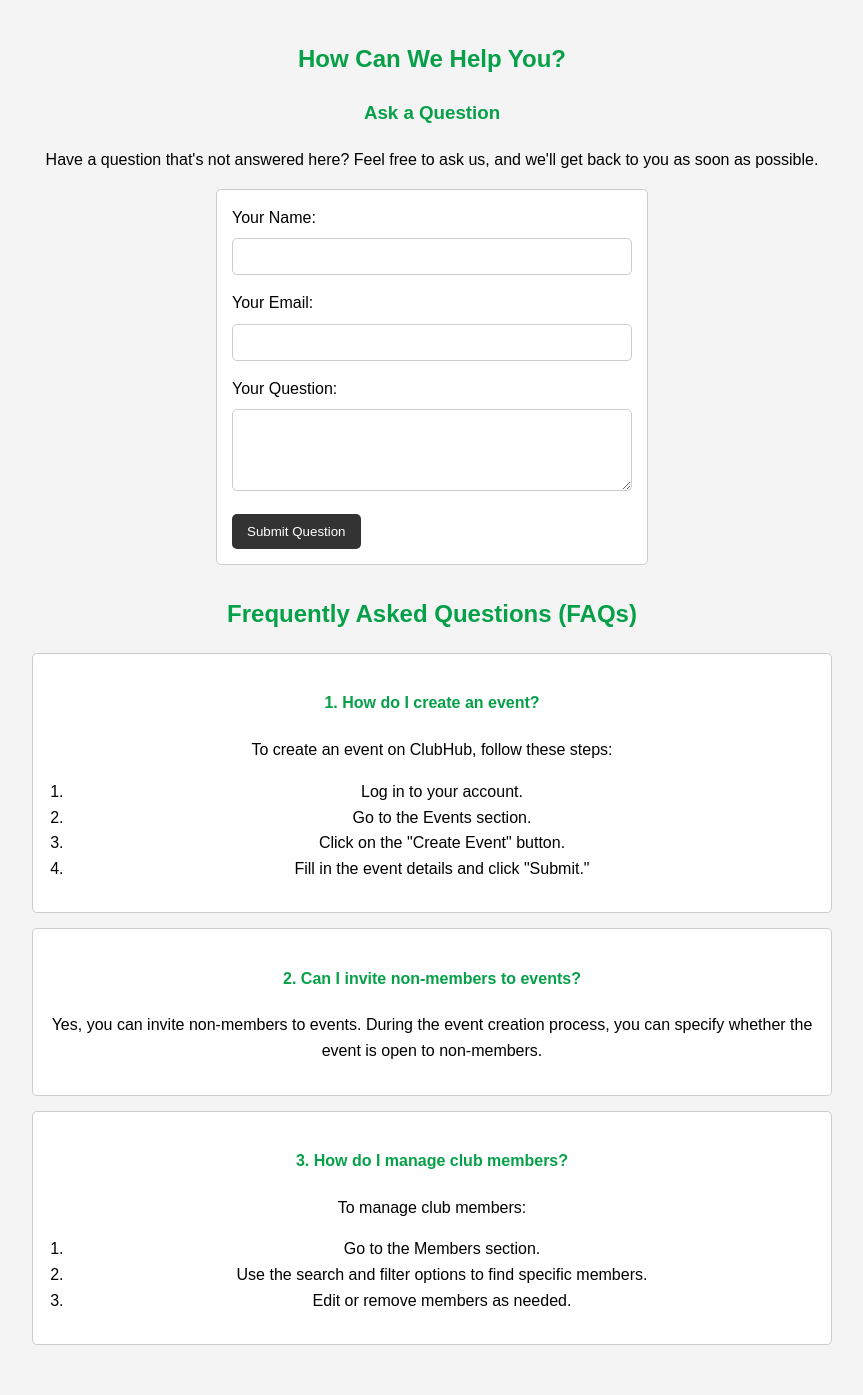
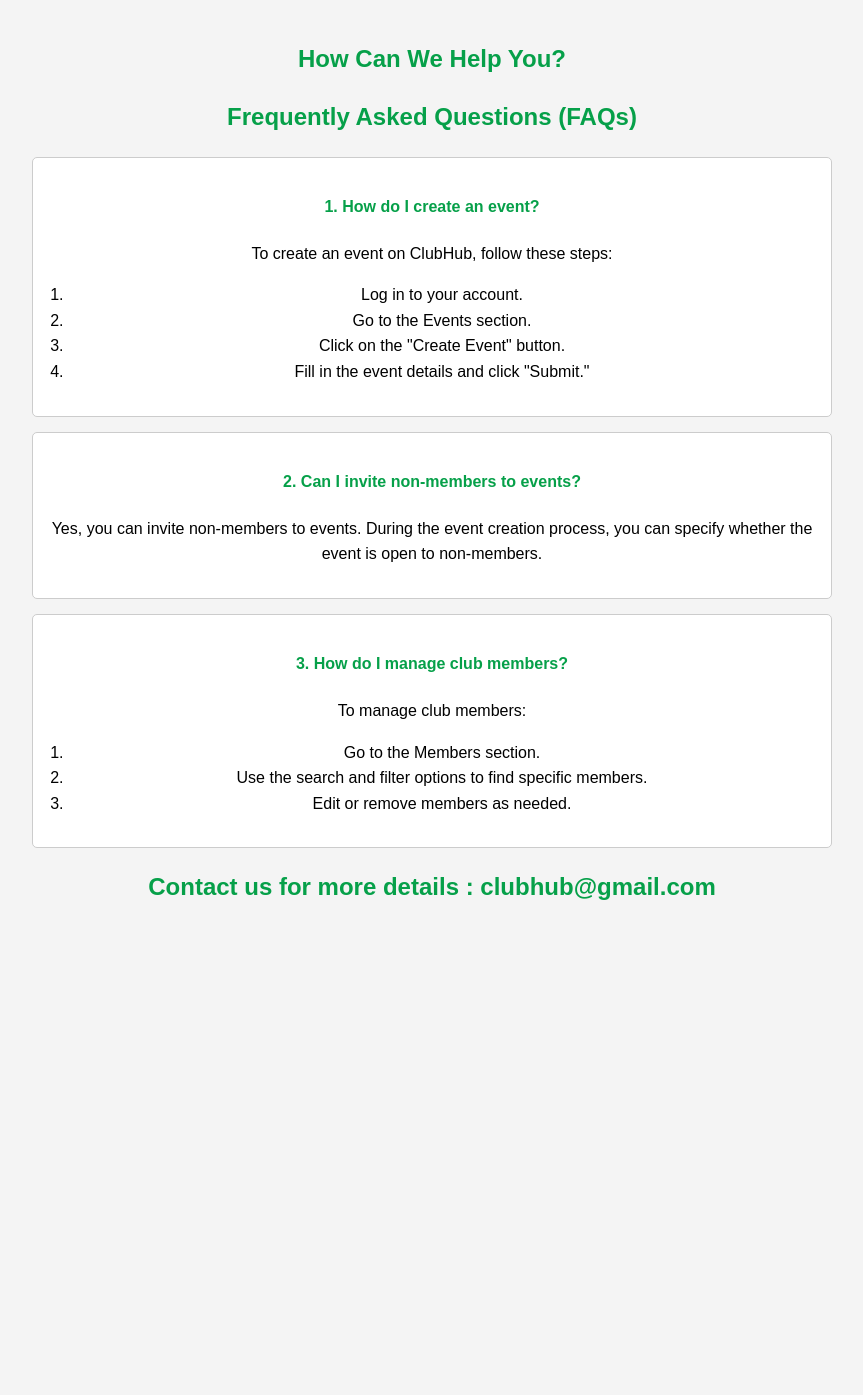
Before and after one commit to MeatShield0/FinalDemo, a Django app: page /help in a window 1280 px wide. Shown: the part 126-1521 px from the top of the page, without its empty margins (208-1071 px from the left). After the commit the page ends 1026 px from the top, so only its background shows below. Run offline with Django 5.2, Linux system fonts and the light colour scheme.

Commit message:
updating helpus page

```diff
--- a/Authentication/urls.py
+++ b/Authentication/urls.py
@@ -14,6 +14,7 @@
     path('aboutus',views.aboutus,name = "aboutus"),
     path('contactus',views.contactus,name = "contactus"),
     path('join',views.join,name = "join"),
-    path('help',views.help,name = "help")
+    path('help',views.help,name = "help"),
+    path('thankyou',views.thankyou,name = "thankyou")
 
 ]
--- a/Authentication/views.py
+++ b/Authentication/views.py
@@ -148,3 +148,9 @@
 def help(request):
 
   return render(request,"Authentication/help.html")
+
+
+
+def thankyou(request):
+
+  return render(request,"Authentication/thankyou.html")
--- a/templates/Authentication/help.html
+++ b/templates/Authentication/help.html
@@ -124,25 +124,25 @@
             <h2>How Can We Help You?</h2>
         </center>
 
-        <section>
+        <!-- <section>
             <h3>Ask a Question</h3>
             <p>Have a question that's not answered here? Feel free to ask us, and we'll get back to you as soon as possible.</p>
 
-            <!-- Form for asking a question -->
-            <form action="submit_question.php" method="post">
+            Form for asking a question -->
+            <!-- <form action="{% url 'thankyou' %}" method="post">
                 <label for="name">Your Name:</label>
                 <input type="text" id="name" name="name" required>
 
                 <label for="email">Your Email:</label>
-                <input type="email" id="email" name="email" required>
+                <input type="email" id="email" name="email" required> -->
 
-                <label for="question">Your Question:</label>
+                <!-- <label for="question">Your Question:</label>
                 <textarea id="question" name="question" rows="4" required></textarea>
 
                 <button type="submit">Submit Question</button>
             </form>
         </section>
-
+                         -->
 
 
         <section>
@@ -175,7 +175,7 @@
                     </ol>
                 </p>
             </div>
-
+            <h2>Contact us for more details  :   clubhub@gmail.com</h2>
             <!-- Add more FAQ items as needed -->
 
         </section>
```
